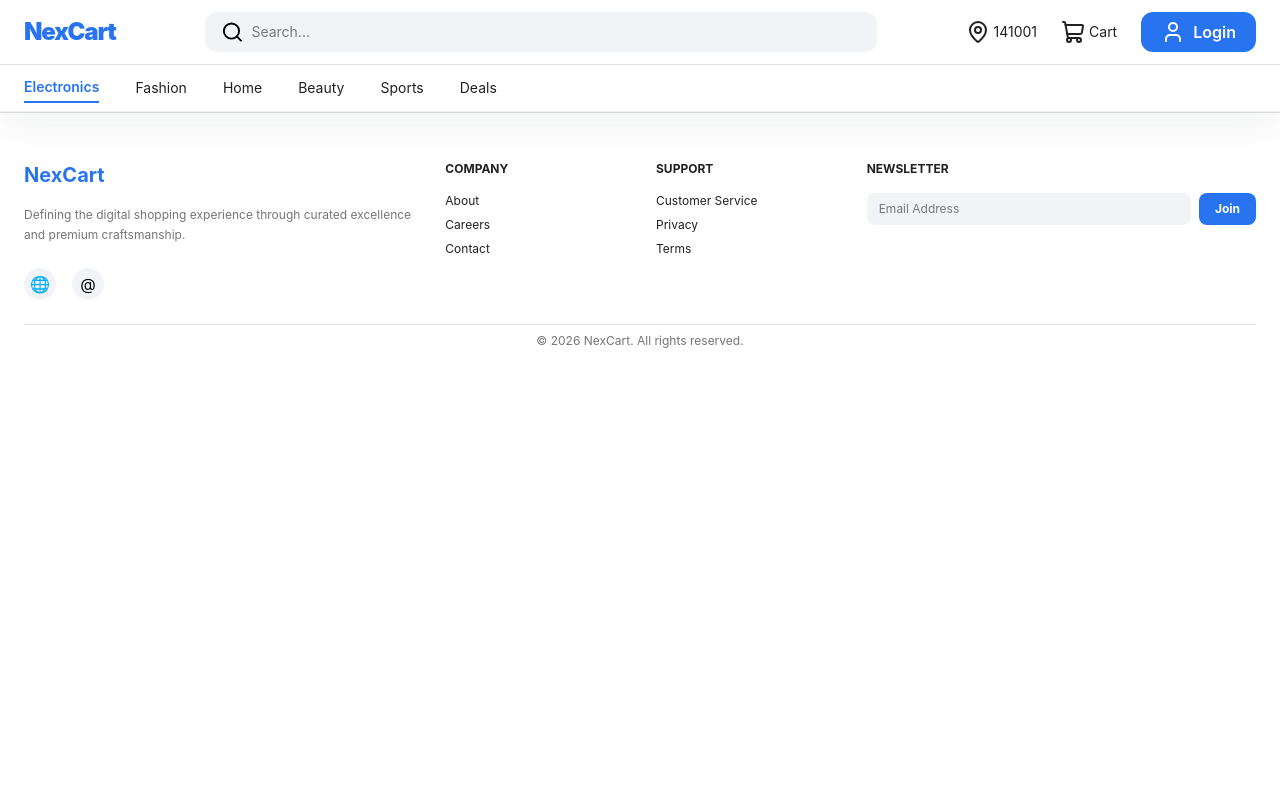
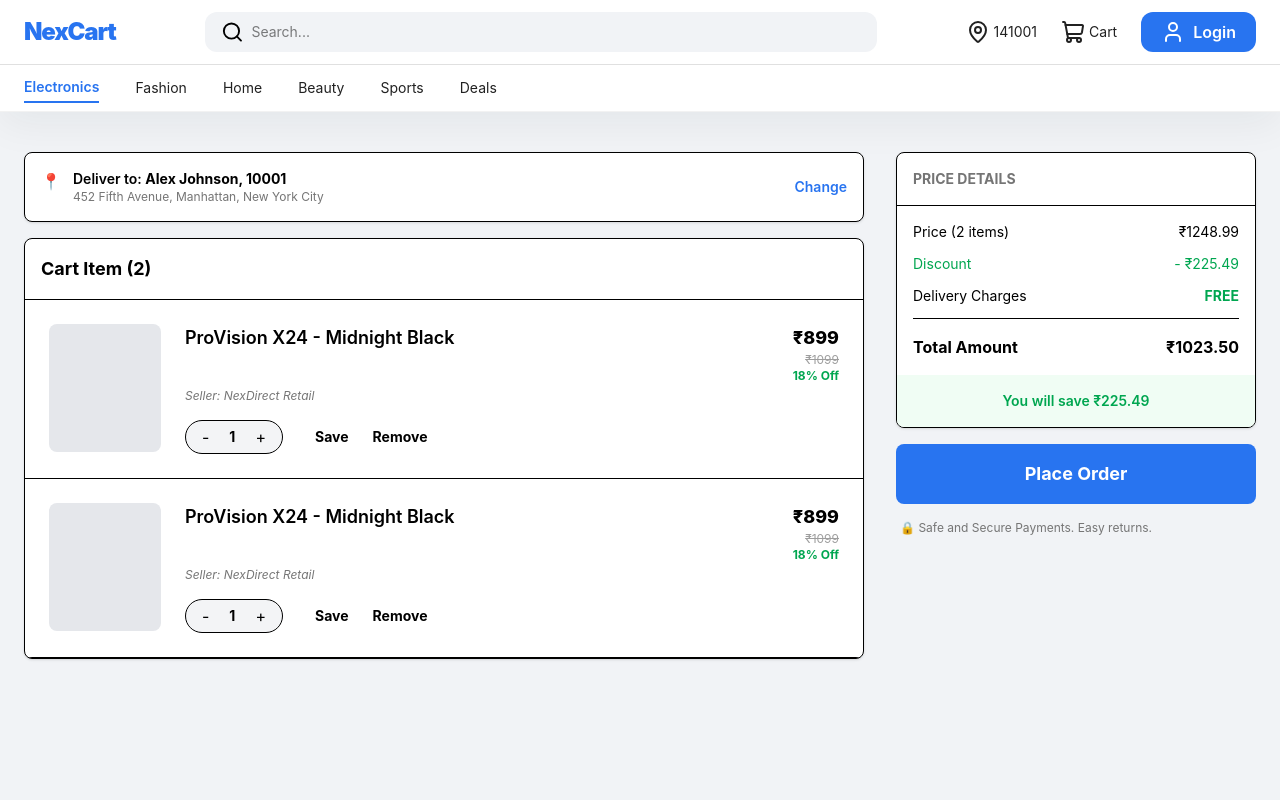
Before and after one commit to RavinderMauriya/NexCart, a React app in the folder frontend/: page /cart in a window 1280 px wide. Shown: the top 800 px of the page. Built offline with nearby package versions, Linux system fonts and the light colour scheme; the HTML template or start-up script is replaced by a standard one.

Commit message:
cart page ui added

```diff
--- a/frontend/src/App.jsx
+++ b/frontend/src/App.jsx
@@ -5,6 +5,7 @@ import MobileBottomNav from "./components/mobileBottomNav";
 import Footer from './components/Footer'
 import ProductPage from "./pages/ProductPage";
 import ProductDetailPage from "./pages/ProductDetailPage";
+import CartPage from "./pages/CartPage";
 
 const App = () => {
   return (
@@ -14,8 +15,8 @@ const App = () => {
         <Route path="/" element={<Home />} />
         <Route path="/products" element={<ProductPage />} />
         <Route path="/products/:id" element={<ProductDetailPage />} />
+        <Route path="/cart" element={<CartPage />} />
         <Route path="/orders" element={<div />} />
-        <Route path="/cart" element={<div />} />
         <Route path="/profile" element={<div />} />
       </Routes>
       <Footer/>
--- /dev/null
+++ b/frontend/src/components/cart/AddressBar.jsx
@@ -0,0 +1,24 @@
+const AddressBar = () => {
+  return (
+    <div className="bg-bg-card rounded-lg p-4 flex justify-between items-start sm:items-center shadow-sm border">
+
+      <div className="flex gap-3">
+        <span className="text-primary">📍</span>
+        <div>
+          <p className="text-sm font-semibold">
+            Deliver to: <span className="font-bold">Alex Johnson, 10001</span>
+          </p>
+          <p className="text-xs text-text-light">
+            452 Fifth Avenue, Manhattan, New York City
+          </p>
+        </div>
+      </div>
+
+      <button className="text-primary text-sm font-semibold">
+        Change
+      </button>
+    </div>
+  );
+};
+
+export default AddressBar;
--- /dev/null
+++ b/frontend/src/components/cart/CartItem.jsx
@@ -0,0 +1,54 @@
+const CartItem = () => {
+  return (
+    <div className="p-4 sm:p-6 border-b hover:bg-gray-50 transition">
+
+      <div className="flex flex-col sm:flex-row gap-4 sm:gap-6">
+
+        {/* IMAGE */}
+        <div className="w-full sm:w-28 h-40 sm:h-32 bg-gray-200 rounded-lg flex-shrink-0" />
+
+        {/* CONTENT */}
+        <div className="flex-grow">
+
+          {/* top */}
+          <div className="flex flex-col sm:flex-row sm:justify-between gap-2">
+            <h2 className="font-semibold text-base sm:text-lg">
+              ProVision X24 - Midnight Black
+            </h2>
+
+            <div className="text-left sm:text-right">
+              <p className="text-lg font-extrabold">₹899</p>
+              <p className="text-xs line-through text-text-muted">₹1099</p>
+              <p className="text-xs text-success font-bold">18% Off</p>
+            </div>
+          </div>
+
+          <p className="text-xs text-text-light mt-1 italic">
+            Seller: NexDirect Retail
+          </p>
+
+          {/* actions */}
+          <div className="mt-4 flex flex-col sm:flex-row sm:items-center gap-4 sm:gap-8">
+
+            {/* quantity */}
+            <div className="flex items-center border rounded-full px-2 py-1 bg-gray-100 w-fit">
+              <button className="px-2">-</button>
+              <span className="px-3 font-bold text-sm">1</span>
+              <button className="px-2">+</button>
+            </div>
+
+            {/* buttons */}
+            <div className="flex gap-4 sm:gap-6 text-sm font-bold uppercase">
+              <button className="hover:text-primary">Save</button>
+              <button className="hover:text-danger">Remove</button>
+            </div>
+
+          </div>
+
+        </div>
+      </div>
+    </div>
+  );
+};
+
+export default CartItem;
--- /dev/null
+++ b/frontend/src/components/cart/CartList.jsx
@@ -0,0 +1,21 @@
+import CartItem from "./CartItem";
+
+const CartList = () => {
+  const items = [1, 2];
+
+  return (
+    <div className="bg-bg-card rounded-lg shadow-sm border overflow-hidden">
+
+      <div className="p-4 border-b flex justify-between">
+        <h1 className="text-lg font-bold">Cart Item (2)</h1>
+      </div>
+
+      {items.map((_, i) => (
+        <CartItem key={i} />
+      ))}
+
+    </div>
+  );
+};
+
+export default CartList;
--- /dev/null
+++ b/frontend/src/components/cart/PriceSummary.jsx
@@ -0,0 +1,55 @@
+const PriceSummary = () => {
+    return (
+        <div className="space-y-4 lg:sticky lg:top-24">
+
+            <div className="bg-bg-card rounded-lg shadow-sm border overflow-hidden">
+
+                <div className="p-4 border-b">
+                    <h2 className="text-sm font-bold uppercase text-text-light">
+                        Price Details
+                    </h2>
+                </div>
+
+                <div className="p-4 space-y-3 text-sm">
+
+                    <div className="flex justify-between">
+                        <span>Price (2 items)</span>
+                        <span>₹1248.99</span>
+                    </div>
+
+                    <div className="flex justify-between text-success">
+                        <span>Discount</span>
+                        <span>- ₹225.49</span>
+                    </div>
+
+                    <div className="flex justify-between">
+                        <span>Delivery Charges</span>
+                        <span className="text-success font-bold">FREE</span>
+                    </div>
+
+                    <div className="border-t pt-4 flex justify-between font-bold text-base">
+                        <span>Total Amount</span>
+                        <span>₹1023.50</span>
+                    </div>
+
+                </div>
+
+                <div className="p-4 bg-green-50 text-success text-sm font-semibold text-center">
+                    You will save ₹225.49
+                </div>
+
+            </div>
+
+            <button className="w-full py-3 sm:py-4 bg-primary text-white font-bold rounded-lg text-sm sm:text-lg active:scale-95 transition">
+                Place Order
+            </button>
+
+            <p className="text-xs text-text-light flex gap-2 items-start px-1">
+                🔒 Safe and Secure Payments. Easy returns.
+            </p>
+
+        </div>
+    );
+};
+
+export default PriceSummary;
--- /dev/null
+++ b/frontend/src/components/cart/SavedItem.jsx
@@ -0,0 +1,24 @@
+const SavedItem = () => {
+  return (
+    <div className="flex flex-col sm:flex-row gap-4 opacity-80 hover:opacity-100 transition">
+
+      <div className="w-full sm:w-24 h-32 sm:h-24 bg-gray-200 rounded-lg flex-shrink-0" />
+
+      <div className="flex-grow">
+        <h4 className="font-semibold">
+          Minimalist Smartwatch - Arctic White
+        </h4>
+
+        <p className="text-lg font-bold mt-1">$210</p>
+
+        <div className="mt-3 flex gap-4 text-xs sm:text-sm font-bold uppercase">
+          <button className="text-primary">Move to Cart</button>
+          <button className="text-text-light">Remove</button>
+        </div>
+      </div>
+
+    </div>
+  );
+};
+
+export default SavedItem;
--- /dev/null
+++ b/frontend/src/context/cartContext.jsx
@@ -0,0 +1,21 @@
+import { useContext } from "react";
+
+export const cartContext = createContext();
+
+export const cartProvider = ({children})=>{
+    const [cart, setCart] = useState([]);
+
+    //add to cart
+    const addToCart = (product)=>{
+        setCart([...cart, product]);
+
+    }
+
+
+    return(
+        <cartContext.Provider value={{cart, setCart, addToCart}}>
+            {children}
+        </cartContext.Provider>
+    )
+
+}
--- /dev/null
+++ b/frontend/src/pages/CartPage.jsx
@@ -0,0 +1,28 @@
+import AddressBar from "../components/cart/AddressBar";
+import CartList from "../components/cart/CartList";
+import PriceSummary from "../components/cart/PriceSummary";
+
+const CartPage = () => {
+    return (
+        <div className="bg-bg-main min-h-screen">
+            <main className="max-w-7xl mx-auto px-4 sm:px-6 pt-10 pb-12">
+                <div className="flex flex-col lg:flex-row gap-6 lg:gap-8">
+
+                    {/* LEFT */}
+                    <div className="lg:w-[70%] space-y-4">
+                        <AddressBar />
+                        <CartList />
+                    </div>
+
+                    {/* RIGHT */}
+                    <div className="lg:w-[30%]">
+                        <PriceSummary />
+                    </div>
+
+                </div>
+            </main>
+        </div>
+    );
+};
+
+export default CartPage;
```
